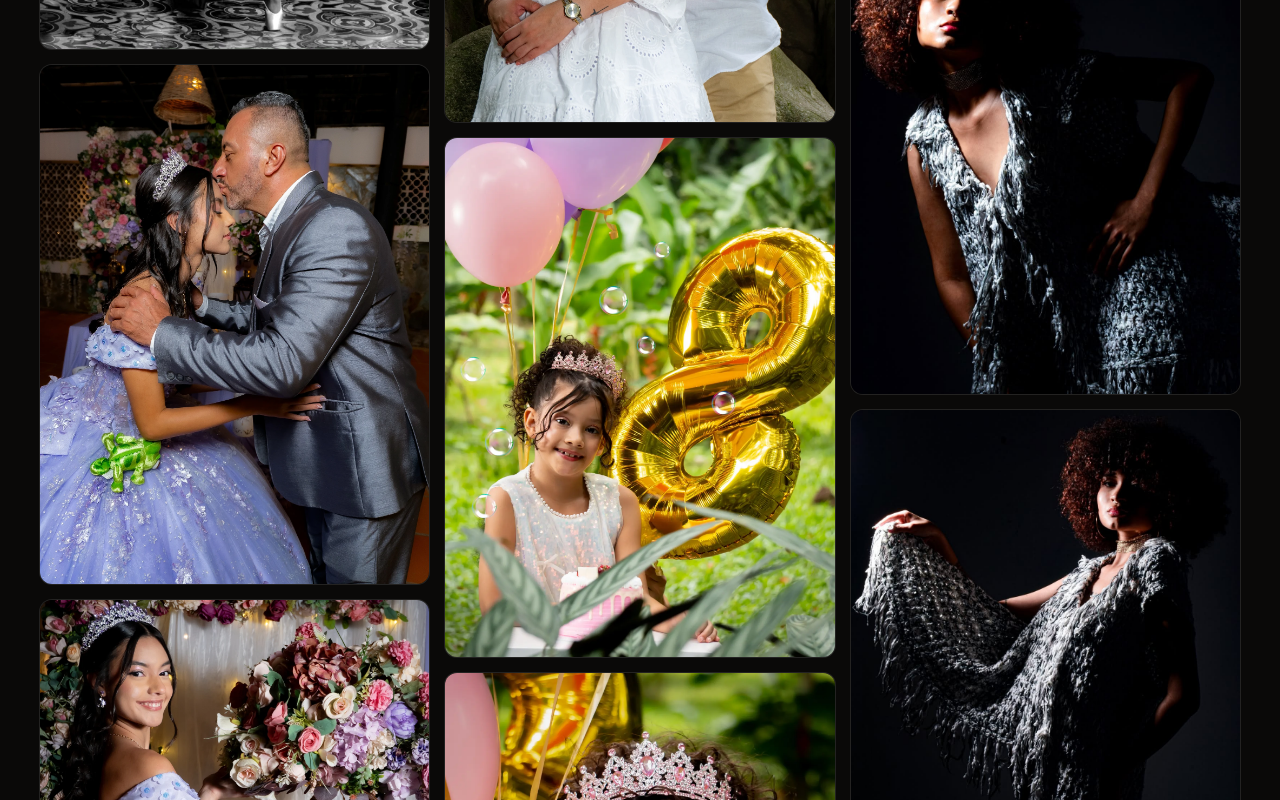
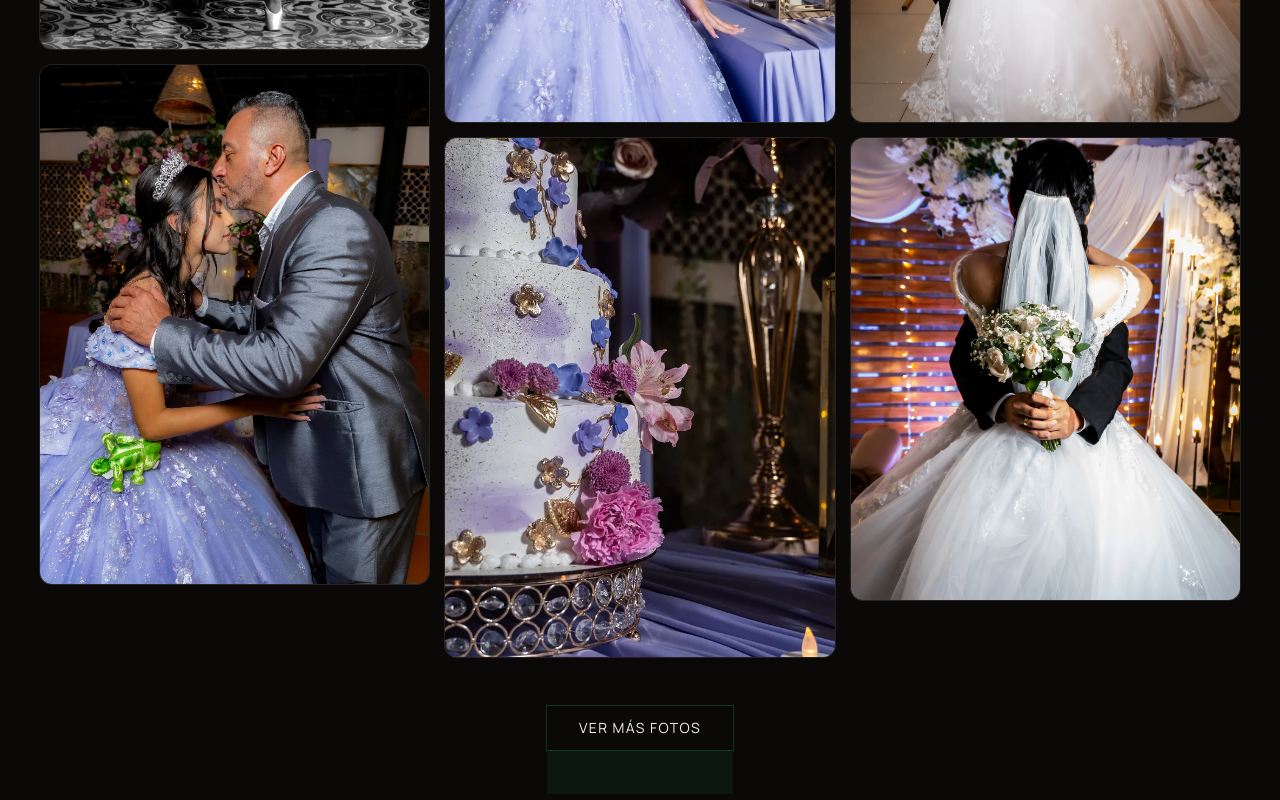
Before and after one commit to karolfotografia30-dotcom/carolina-garcia, a Next.js app: page / in a window 1280 px wide. Shown: the part 1680-2480 px from the top of the page. Built offline with nearby package versions, Linux system fonts and the light colour scheme.

Commit message:
feat: limit initial gallery photos and add Load More button

```diff
--- a/components/sections/Gallery.tsx
+++ b/components/sections/Gallery.tsx
@@ -18,12 +18,15 @@ interface GalleryProps {
 export default function Gallery({ photos }: GalleryProps) {
   const [activeFilter, setActiveFilter] = useState<FilterCategory>("todos");
   const [lightboxPhoto, setLightboxPhoto] = useState<Photo | null>(null);
+  const [showAll, setShowAll] = useState(false);
   const prefersReducedMotion = useReducedMotion();
 
   const filteredPhotos =
     activeFilter === "todos"
       ? photos
       : photos.filter((p) => p.category === activeFilter);
+
+  const displayedPhotos = showAll ? filteredPhotos : filteredPhotos.slice(0, 6);
 
   const lightboxIndex = lightboxPhoto
     ? filteredPhotos.findIndex((p) => p.id === lightboxPhoto.id)
@@ -57,7 +60,13 @@ export default function Gallery({ photos }: GalleryProps) {
         />
       </motion.div>
 
-      <GalleryFilters active={activeFilter} onChange={setActiveFilter} />
+      <GalleryFilters
+        active={activeFilter}
+        onChange={(filter) => {
+          setActiveFilter(filter);
+          setShowAll(false);
+        }}
+      />
 
       <motion.div
         key={activeFilter}
@@ -66,10 +75,28 @@ export default function Gallery({ photos }: GalleryProps) {
         transition={{ duration: 0.3 }}
       >
         <GalleryGrid
-          photos={filteredPhotos}
+          photos={displayedPhotos}
           onPhotoClick={(photo) => setLightboxPhoto(photo)}
         />
       </motion.div>
+
+      {!showAll && filteredPhotos.length > 6 && (
+        <motion.div
+          initial={{ opacity: 0 }}
+          animate={{ opacity: 1 }}
+          className="mt-12 flex justify-center"
+        >
+          <button
+            onClick={() => setShowAll(true)}
+            className="group relative px-8 py-3 bg-transparent border border-emerald-light/30 hover:border-emerald-light text-ivory font-sans text-sm tracking-widest uppercase transition-all duration-300"
+          >
+            <span className="relative z-10 flex items-center gap-2">
+              Ver más fotos
+            </span>
+            <div className="absolute inset-0 bg-emerald-light/10 translate-y-full group-hover:translate-y-0 transition-transform duration-300 ease-out" />
+          </button>
+        </motion.div>
+      )}
 
       {/* Lightbox */}
       <AnimatePresence>
```
